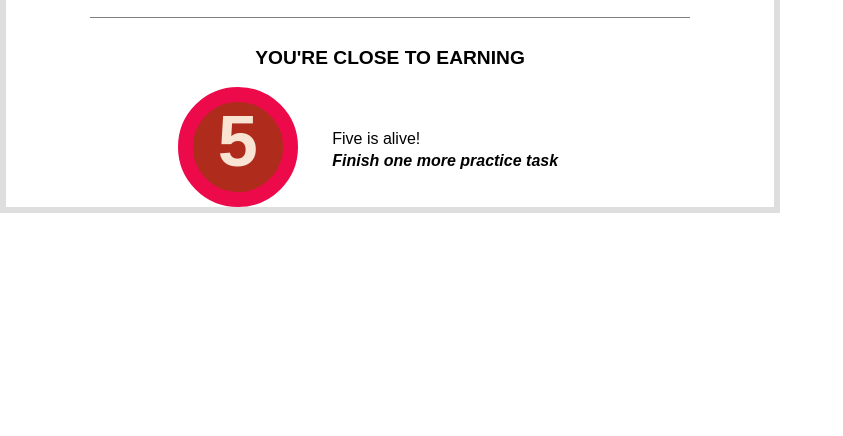
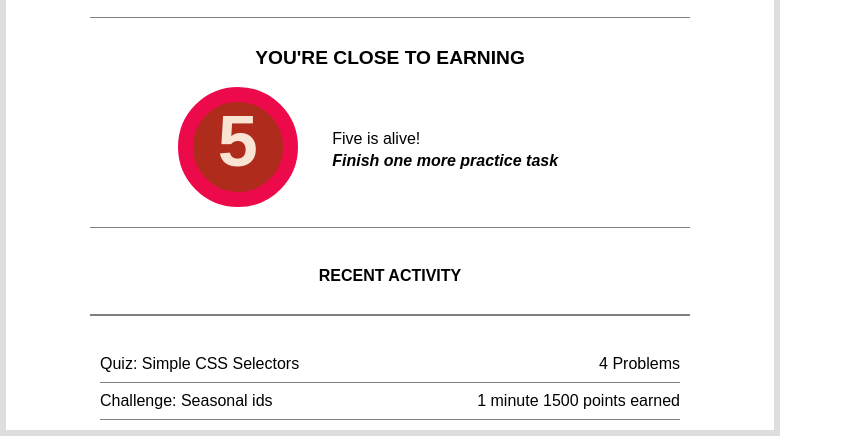
Before and after one commit to theomar3/little-web-samples, a plain HTML site: page day-03-khan/khan.html in a window 1280 px wide. Shown: the part 482-918 px from the top of the page, without its empty margins (0-843 px from the left). Before the commit the page ends 800 px from the top, so only its background shows below. Drawn offline with Linux system fonts and the light colour scheme.

```diff
--- a/Day-02-IronNews/iron_news.css
+++ b/Day-02-IronNews/iron_news.css
@@ -1,4 +1,4 @@
-body {
+.body {
   width: 1100px;
   margin: 0 auto;
 }
--- a/day-03-khan/khan.css
+++ b/day-03-khan/khan.css
@@ -209,3 +209,38 @@
 	font-weight: bold;
 	font-style: italic;
 }
+
+.activity{
+	border-top: solid 1px gray;
+	width: 600px;
+	margin: 20px auto 0 auto;
+
+
+}
+
+.activity h2{
+	text-align: center;
+	font-weight: bold;
+	margin: 40px 0;
+	border-bottom: solid 2px gray;
+	padding-bottom: 30px;
+
+}
+
+.activity-item{
+	border-bottom: solid 1px gray;
+	margin: 10px;
+	padding-bottom: 10px;
+
+}
+
+.left-column {
+	display: inline-block;
+	width: 50%;
+}
+
+.right-column {
+	display: inline-block;
+	width: 50%;
+	text-align: right;
+}
--- a/day-03-khan/khan.html
+++ b/day-03-khan/khan.html
@@ -62,6 +62,19 @@
 
   </section>
 
+  <section class="activity">
+    <h2>RECENT ACTIVITY</h2>
+
+    <div class="activity-item">
+    <div class="left-column"> Quiz: Simple CSS Selectors</div><div class="right-column">4 Problems</div>
+  </div>
+
+    <div class="activity-item">
+    <div class="left-column">Challenge: Seasonal ids</div><div class="right-column">1 minute 1500 points earned</div>
+  </div>
+
+  </section>
+
 <!-- end of container -->
   </div>
 
--- /dev/null
+++ b/day-09-inputs/inputs.css
@@ -0,0 +1,82 @@
+/* http://meyerweb.com/eric/tools/css/reset/
+   v2.0 | 20110126
+   License: none (public domain)
+*/
+
+html, body, div, span, applet, object, iframe,
+h1, h2, h3, h4, h5, h6, p, blockquote, pre,
+a, abbr, acronym, address, big, cite, code,
+del, dfn, em, img, ins, kbd, q, s, samp,
+small, strike, strong, sub, sup, tt, var,
+b, u, i, center,
+dl, dt, dd, ol, ul, li,
+fieldset, form, label, legend,
+table, caption, tbody, tfoot, thead, tr, th, td,
+article, aside, canvas, details, embed,
+figure, figcaption, footer, header, hgroup,
+menu, nav, output, ruby, section, summary,
+time, mark, audio, video {
+	margin: 0;
+	padding: 0;
+	border: 0;
+	font-size: 100%;
+	font: inherit;
+	vertical-align: baseline;
+}
+/* HTML5 display-role reset for older browsers */
+article, aside, details, figcaption, figure,
+footer, header, hgroup, menu, nav, section {
+	display: block;
+}
+body {
+	line-height: 1;
+}
+ol, ul {
+	list-style: none;
+}
+blockquote, q {
+	quotes: none;
+}
+blockquote:before, blockquote:after,
+q:before, q:after {
+	content: '';
+	content: none;
+}
+table {
+	border-collapse: collapse;
+	border-spacing: 0;
+}
+
+/*end of reset*/
+
+input {
+  font-size: 2em;
+  padding: 10px;
+}
+
+input:focus {
+  background-color: gray;
+}
+
+input:hover {
+  background-color: green;
+}
+
+.invalid {
+  background-color: red;
+}
+
+form {
+  border: solid 1px black;
+
+}
+
+label {
+  display :block;
+  margin: 20px 0 10px 0;
+  font-size: 2em;
+}
+
+input[type=submit] {
+  display: block;
+}
--- /dev/null
+++ b/day-09-simple-dom-js/dom-js.css
@@ -0,0 +1,50 @@
+/* http://meyerweb.com/eric/tools/css/reset/
+   v2.0 | 20110126
+   License: none (public domain)
+*/
+
+html, body, div, span, applet, object, iframe,
+h1, h2, h3, h4, h5, h6, p, blockquote, pre,
+a, abbr, acronym, address, big, cite, code,
+del, dfn, em, img, ins, kbd, q, s, samp,
+small, strike, strong, sub, sup, tt, var,
+b, u, i, center,
+dl, dt, dd, ol, ul, li,
+fieldset, form, label, legend,
+table, caption, tbody, tfoot, thead, tr, th, td,
+article, aside, canvas, details, embed,
+figure, figcaption, footer, header, hgroup,
+menu, nav, output, ruby, section, summary,
+time, mark, audio, video {
+	margin: 0;
+	padding: 0;
+	border: 0;
+	font-size: 100%;
+	font: inherit;
+	vertical-align: baseline;
+}
+/* HTML5 display-role reset for older browsers */
+article, aside, details, figcaption, figure,
+footer, header, hgroup, menu, nav, section {
+	display: block;
+}
+body {
+	line-height: 1;
+}
+ol, ul {
+	list-style: none;
+}
+blockquote, q {
+	quotes: none;
+}
+blockquote:before, blockquote:after,
+q:before, q:after {
+	content: '';
+	content: none;
+}
+table {
+	border-collapse: collapse;
+	border-spacing: 0;
+}
+
+/*end of reset*/
```
Also changed, not shown: Day-02-IronNews/iron_news.html (+2 -2 lines), day-06-js-fun-01/index.html (added, +26 -0 lines), day-06-js-fun-01/script.js (added, +17 -0 lines), day-06-js-fun-02/index.html (added, +19 -0 lines), day-06-js-fun-02/script.js (added, +29 -0 lines), day-09-inputs/inputs.html (added, +37 -0 lines), day-09-simple-dom-js/dom-js.html (added, +18 -0 lines), day-09-simple-dom-js/dom-js.js (added).
